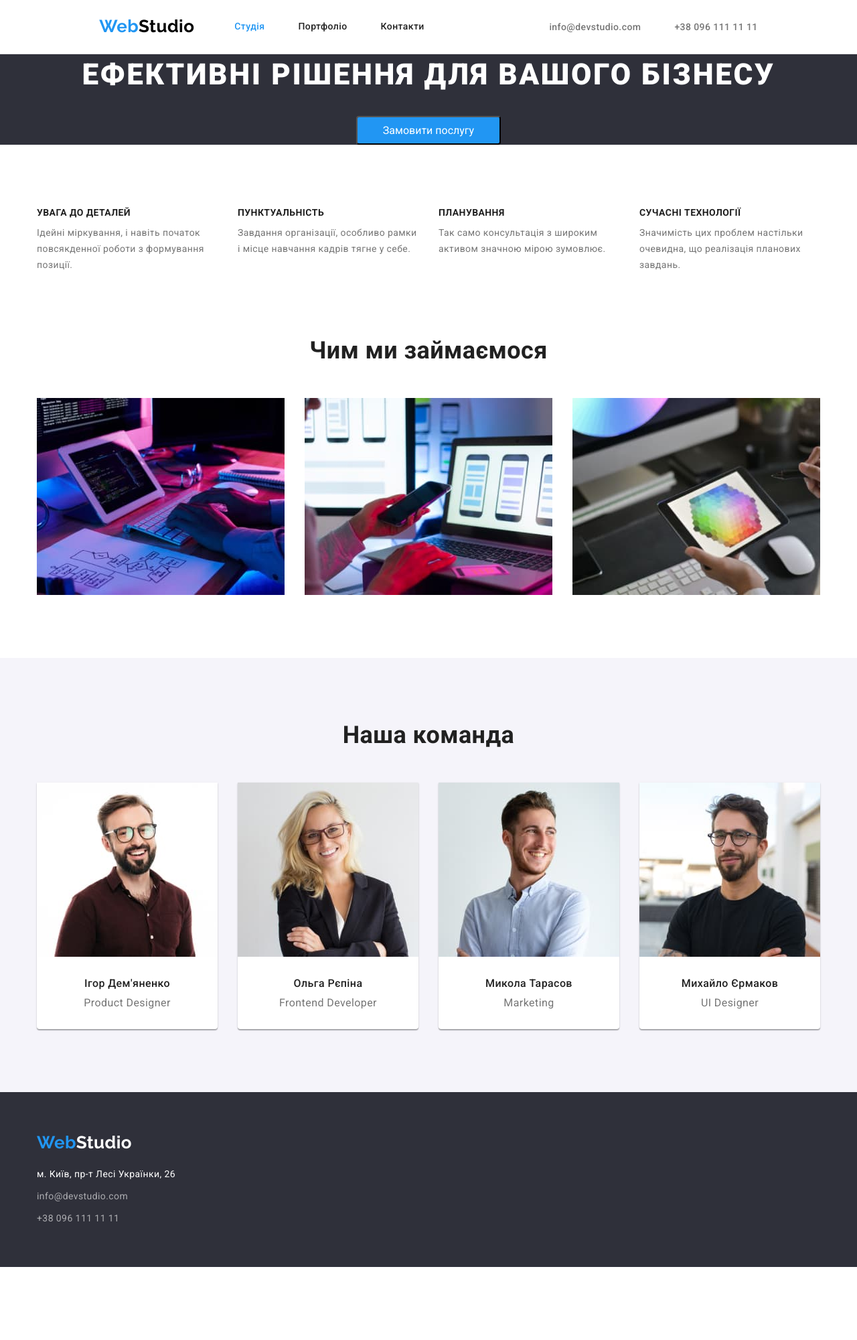
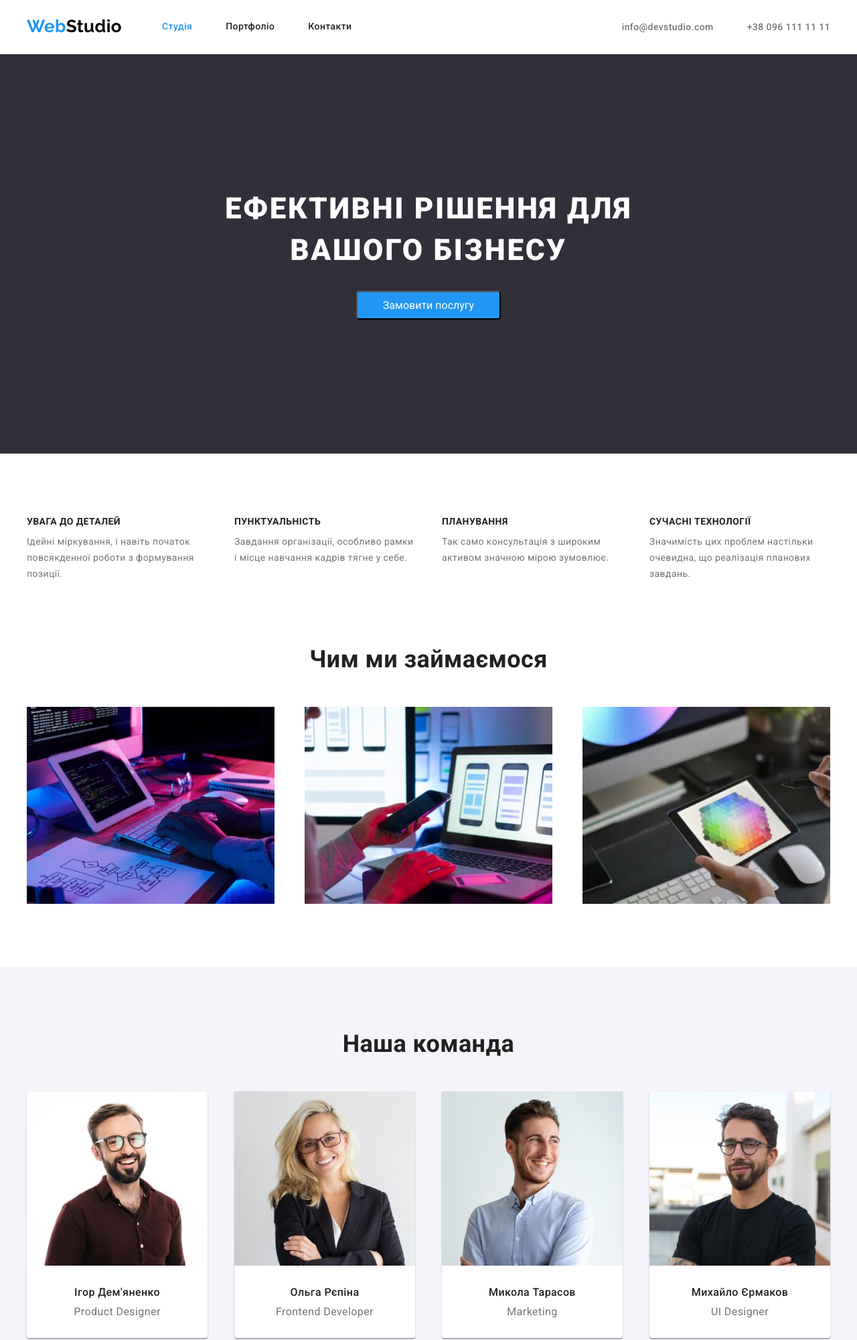
Before and after one commit to nikopolzp/goit-markup-hw-03, a plain HTML site: page index.html in a window 1280 px wide. Shown: the top 2000 px of the page at 67% size. Before the commit the page ends 1891 px from the top, so only its background shows below. Drawn offline with Linux system fonts and the light colour scheme.

Commit message:
work with mentor's comments

```diff
--- a/css/styles.css
+++ b/css/styles.css
@@ -54,7 +54,7 @@ p {
 }
 
 .container {
-    max-width: 1170px;
+    max-width: 1200px;
     margin: 0 auto;
     padding: 0 15px;
 }
@@ -68,7 +68,6 @@ p {
 
 .header .main-nav {
     display: flex;
-    justify-content: space-around;
     align-items: center;
 }
 
@@ -126,6 +125,7 @@ p {
 
 .contact.list {
     display: flex;
+    margin-left: auto;
 }
 
 .contact .mail {
@@ -148,13 +148,16 @@ p {
 
 /* -----------HERO----------- */
 .hero {
+    padding-top: 200px;
+    padding-bottom: 200px;
     text-align: center;
     background-color: var(--secondary-bg-color);
 }
 
 .hero-title {
+    margin: 0 auto;
     margin-bottom: 30px;
-
+    max-width: 698px;
     font-weight: 900;
     font-size: 44px;
     line-height: 1.4;
@@ -299,13 +302,11 @@ p {
 }
 
 .residence {
-    padding-bottom: 60px;
-
     font-style: normal;
 }
 
 .footer .logo {
-    display: block;
+    display: inline-block;
     margin-bottom: 20px;
 
     color: var(--primary-color);
@@ -316,8 +317,7 @@ p {
     color: var(--accent-color);
 }
 
-.footer .location,
-.footer .communication[href="mailto:info@devstudio.com"] {
+.footer .item:not(:last-child) {
     display: block;
     margin-bottom: 9px;
 }
@@ -345,6 +345,7 @@ p {
 }
 
 .project .button {
+    padding: 6px 22px;
 
     font-family: inherit;
     font-weight: 500;
@@ -373,8 +374,6 @@ p {
 .project .item-card {
     margin-right: 30px;
     margin-bottom: 30px;
-    /* width: calc((100%-66px) / 3); */
-    /* border: 1px solid #EEEEEE; */
 }
 
 .project .item-card:nth-child(3n) {
@@ -384,10 +383,6 @@ p {
 .project .item-card:nth-last-child(-n+3) {
     margin-bottom: 0;
 }
-
-/* .examples .image {
-    margin-bottom: 20px;
-} */
 
 .examples .descr {
     padding: 20px 24px;
@@ -408,7 +403,6 @@ p {
 }
 
 .examples .text {
-    padding-bottom: 20px;
 
     font-size: 16px;
     line-height: 1.9;
--- a/index.html
+++ b/index.html
@@ -11,7 +11,11 @@
       href="https://fonts.googleapis.com/css2?family=Raleway:wght@700&family=Roboto:wght@400;500;700;900&display=swap"
       rel="stylesheet"
     />
-    <link rel="stylesheet" type="css" href="node_modules/modern-normalize/modern-normalize.css" />
+    <link
+      rel="stylesheet"
+      type="css"
+      href="node_modules/modern-normalize/modern-normalize.min.css"
+    />
     <link rel="stylesheet" href="./css/styles.css" />
   </head>
 
@@ -135,7 +139,7 @@
         <a class="logo" lang="en" href="./index.html"><span class="accent">Web</span>Studio</a>
         <address class="residence">
           <ul class="list">
-            <li>
+            <li class="item">
               <a
                 class="location link"
                 href="https://goo.gl/maps/CPtrU1FHBa2aNyZL9"
@@ -144,10 +148,12 @@
                 >м. Київ, пр-т Лесі Українки, 26</a
               >
             </li>
-            <li>
+            <li class="item">
               <a class="communication link" href="mailto:info@devstudio.com">info@devstudio.com</a>
             </li>
-            <li><a class="communication link" href="tel:+380961111111">+38 096 111 11 11</a></li>
+            <li class="item">
+              <a class="communication link" href="tel:+380961111111">+38 096 111 11 11</a>
+            </li>
           </ul>
         </address>
       </div>
```
Also changed, not shown: portfolio.html (+10 -4 lines).
